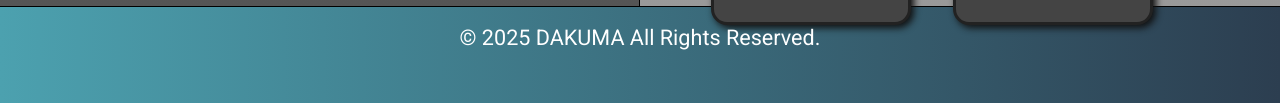
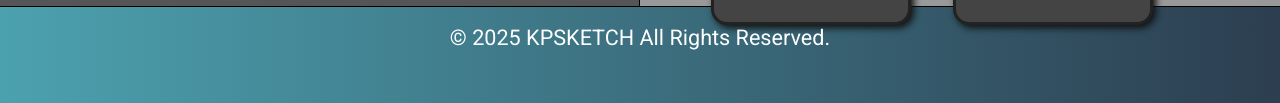
Before and after one commit to kpsketch/kpsketch.github.io, a plain HTML site: page index.html in a window 1280 px wide. Shown: the part 1494-1597 px from the top of the page. Drawn offline with Linux system fonts and the light colour scheme.

Commit message:
updated profile

```diff
--- a/index.html
+++ b/index.html
@@ -62,7 +62,7 @@
     </div>
   </div>
   <footer>
-    &copy; 2025 <span class="white">DAKUMA</span> All Rights Reserved.
+    &copy; 2025 <span class="white">KPSKETCH</span> All Rights Reserved.
   </footer>
 </body>
 </html>
```
